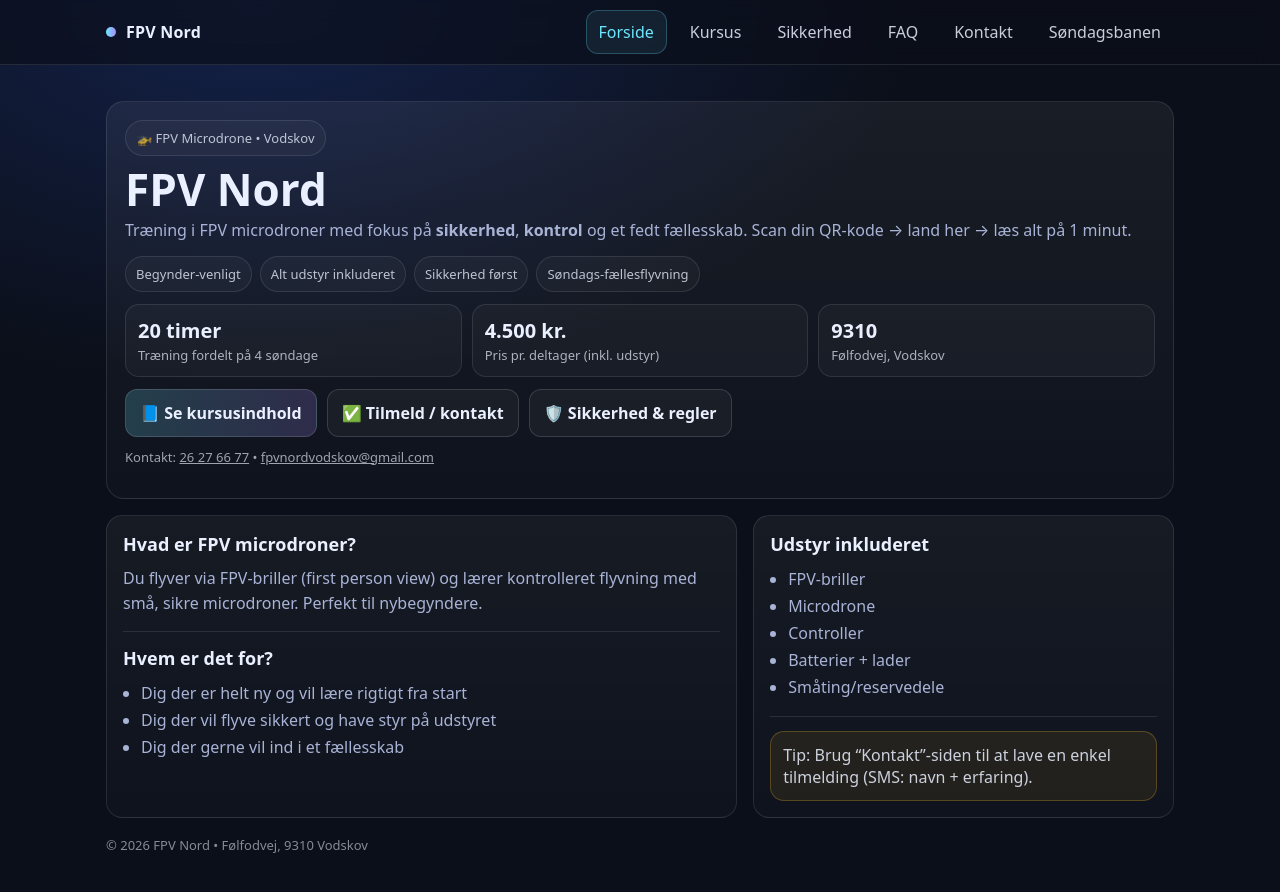
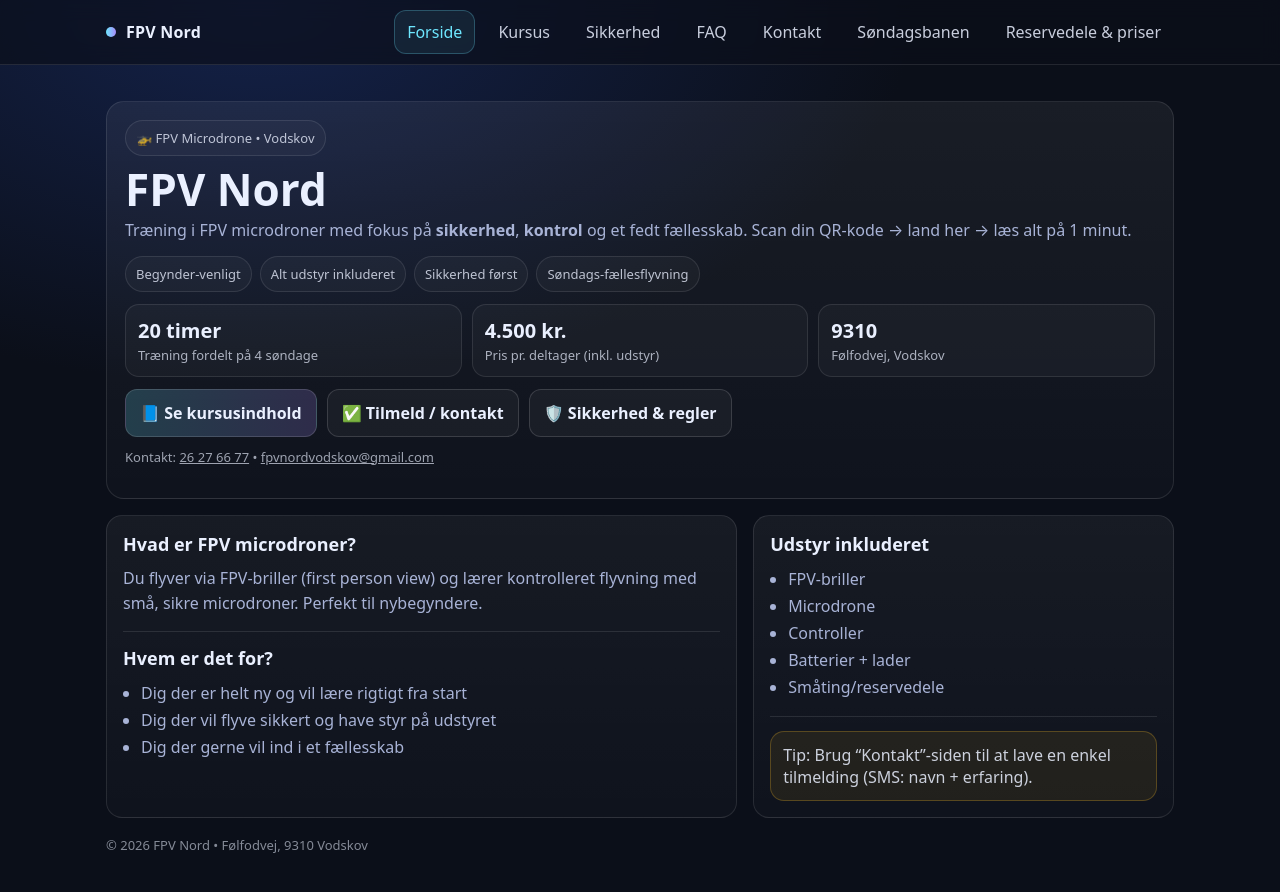
Before and after one commit to fpvnordvodskov/FpvNord, a plain HTML site: page index.html in a window 1280 px wide. Drawn offline with Linux system fonts and the light colour scheme.

Commit message:
Add link to 'Reservedele & priser' in navigation

```diff
--- a/index.html
+++ b/index.html
@@ -19,6 +19,7 @@
       <a href="faq.html">FAQ</a>
       <a href="kontakt.html">Kontakt</a>
       <a href="sondagsbanen.html">Søndagsbanen</a>
+      <a href="reservedele.html">Reservedele & priser</a>
     </nav>
   </div>
 </header>
```
